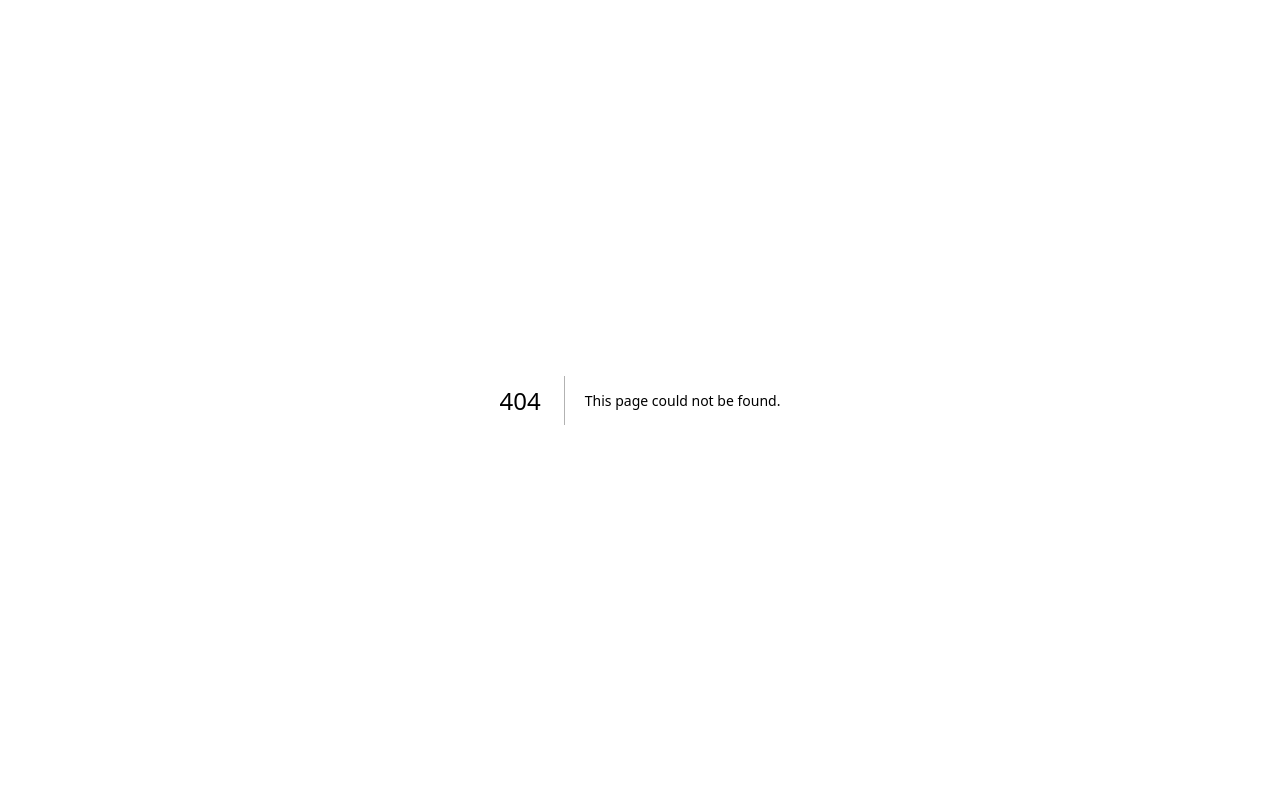
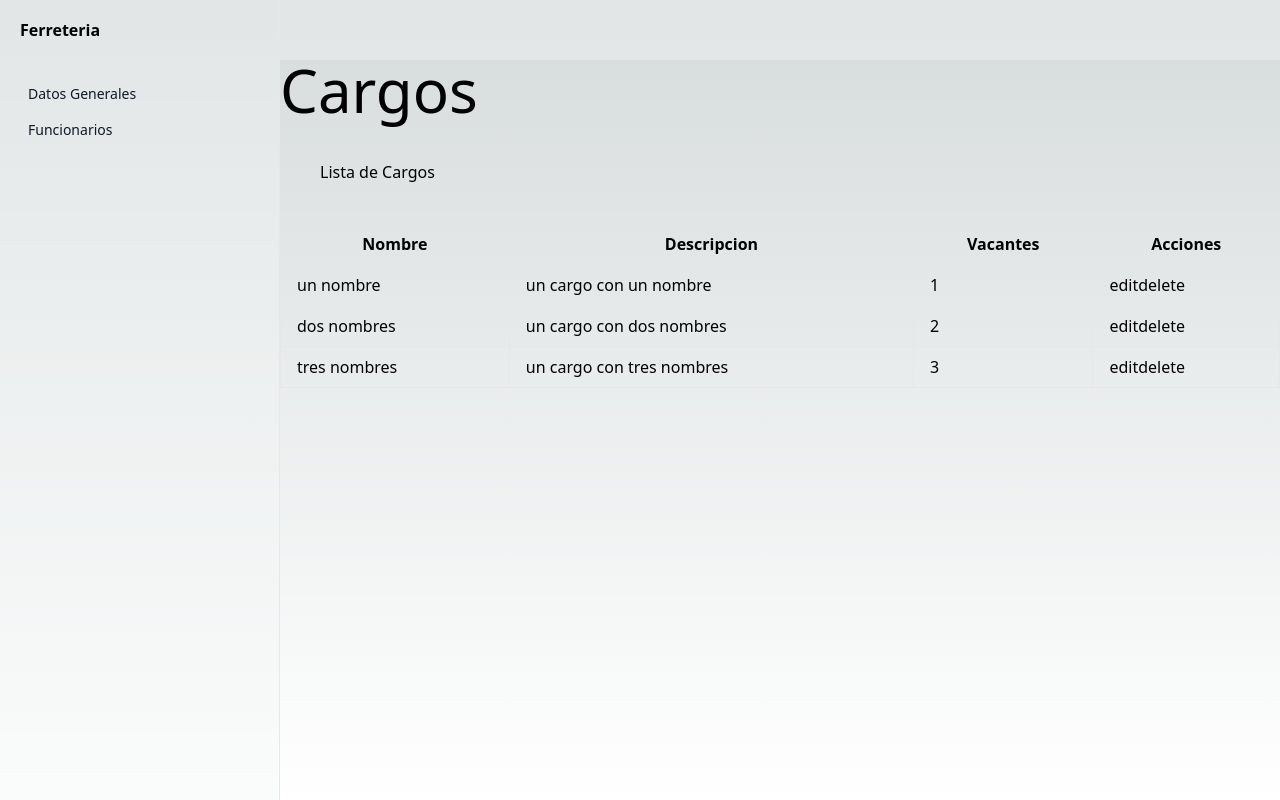
Before and after one commit to IvanSmir/Sistemas-de-Gestion, a Next.js app in the folder client/: page /generales/cargos in a window 1280 px wide. Before the commit this address had no page. Built offline with nearby package versions, Linux system fonts and the light colour scheme.

Commit message:
unir carpetas

```diff
--- /dev/null
+++ b/client/src/pages/generales/cargos/add/index.tsx
@@ -0,0 +1,15 @@
+import React from 'react'
+import Layout from '../../../../app/layout'
+import { Form } from '@/components/generales/cargos/Form';
+import ListaCargo from '@/components/generales/cargos/ListaCargo';
+
+const index = () => {
+    return (
+        <Layout>
+            <h1 className=" text-6xl">Cargos</h1>
+            <Form></Form>
+
+        </Layout>
+    )
+}
+export default index;
--- a/client/src/pages/cargos/index.tsx
+++ b/client/src/pages/generales/cargos/index.tsx
@@ -1,12 +1,13 @@
 import React from 'react'
-import Layout from '../../app/layout'
+import Layout from '../../../app/layout'
 import { Form } from '@/components/generales/cargos/Form';
+import ListaCargo from '@/components/generales/cargos/ListaCargo';
 
 const index = () => {
   return (
     <Layout>
       <h1 className=" text-6xl">Cargos</h1>
-      <Form></Form>
+      <ListaCargo></ListaCargo>
 
     </Layout>
   )
```
